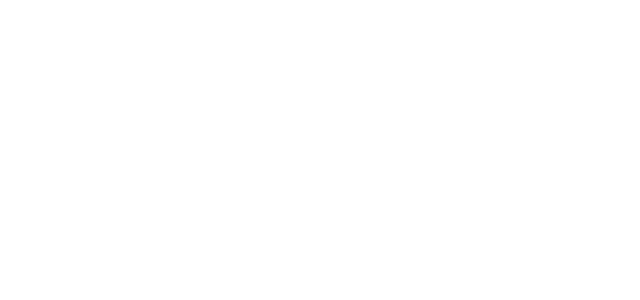
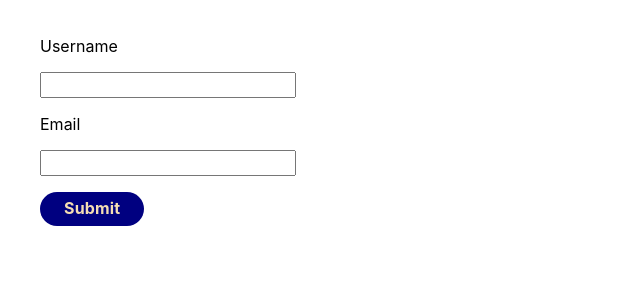
Before and after one commit to taylor-edwards/focal, a Next.js app in the folder web/: page /a in a window 1280 px wide. Shown: the top 300 px of the page, without its empty margins (0-640 px from the left). Built offline with nearby package versions, Linux system fonts and the light colour scheme.

Commit message:
Add account login and signup page

```diff
--- a/web/api.js
+++ b/web/api.js
@@ -3,6 +3,15 @@
 export const fetchFileSupport = () => fetch(
   `${FLASK_ENDPOINT.BASE}/config/supported_file_extensions`,
 )
+
+export const authenticateAccount = ({ account_name, account_email }) =>
+  fetch(`${FLASK_ENDPOINT.BASE}/account`, {
+    headers: {
+      'Content-Type': 'application/json',
+    },
+    body: JSON.stringify({ account_name, account_email }),
+    method: 'PUT',
+  })
 
 export const submitPhoto = ({ raw_file, preview_file, ...photoForm }) => {
   const formData = new FormData()
--- /dev/null
+++ b/web/components/LoginForm.js
@@ -0,0 +1,54 @@
+import { useState } from 'react'
+import { authenticateAccount } from 'api'
+import Button from 'components/Button'
+
+const noop = () => {}
+
+const loginFormState = () => ({
+  account_email: '',
+  account_name: '',
+})
+
+const LoginForm = ({ onSubmit = noop }) => {
+  const [loginForm, setLoginForm] = useState(loginFormState())
+  const handleSubmit = e => {
+    e.preventDefault()
+    e.stopPropagation()
+    authenticateAccount(loginForm)
+      .then(response => response.json())
+      .then(json => onSubmit(e, json))
+  }
+  return (
+    <form onSubmit={handleSubmit}>
+      <label>
+        <p>Username</p>
+        <input
+          required
+          type="text"
+          name="account_name"
+          value={loginForm.account_name}
+          onChange={e => setLoginForm(f => ({
+            ...f,
+            account_name: e.target.value,
+          }))}
+        />
+      </label>
+      <label>
+        <p>Email</p>
+        <input
+          required
+          type="email"
+          name="account_email"
+          value={loginForm.account_email}
+          onChange={e => setLoginForm(f => ({
+            ...f,
+            account_email: e.target.value,
+          }))}
+        />
+      </label>
+      <Button type="submit">Submit</Button>
+    </form>
+  )
+}
+
+export default LoginForm
--- a/web/pages/a/[account_name]/index.js
+++ b/web/pages/a/[account_name]/index.js
@@ -7,6 +7,9 @@
 
 export const getStaticProps = async context => {
   try {
+    // Change to `getServerSideProps` when adding auth
+    // OR use /a/index to host the account editing screen to keep profile pages fast
+    //
     // Authenticate session context stored in cookie, and
     // if the authenticated user is looking at their own account page, then
     // import and use this function instead:
--- a/web/pages/a/index.js
+++ b/web/pages/a/index.js
@@ -4,6 +4,20 @@
  * Redirect authenticated users to their account page
  */
 
-const LoginPage = () => null
+import { useRouter } from 'next/router'
+
+import LoginForm from 'components/LoginForm'
+
+const LoginPage = () => {
+  const router = useRouter()
+  // if user is already authenticated, immediately redirect to /a/account_name
+  return (
+    <main>
+      <LoginForm
+        onSubmit={(_e, { accountName }) => router.push(`/a/${accountName}`)}
+      />
+    </main>
+  )
+}
 
 export default LoginPage
```
Also changed, not shown: 1 other file (tests, documents, lock files or other folders).
